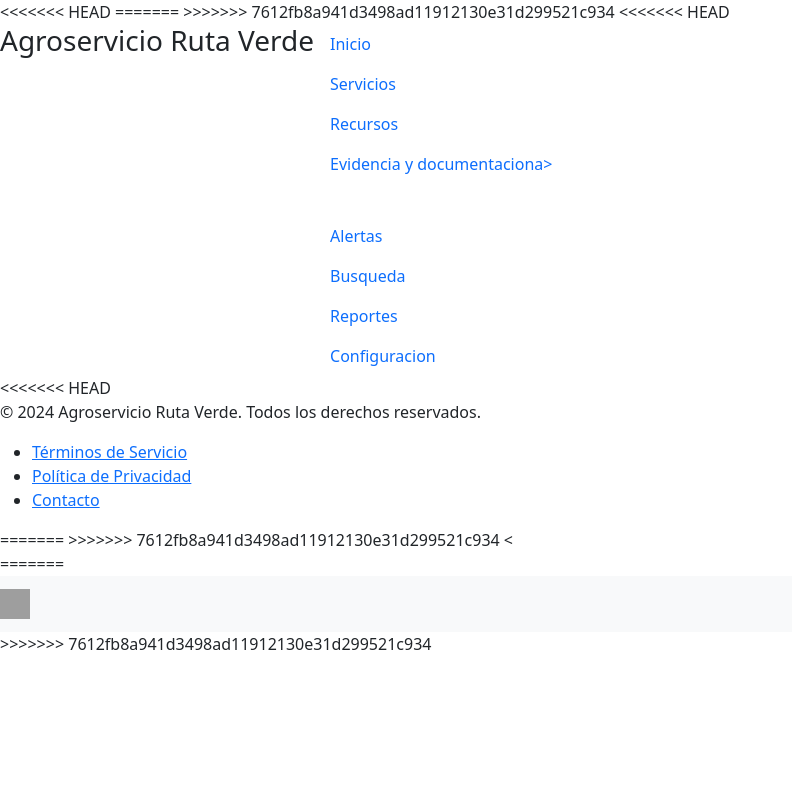
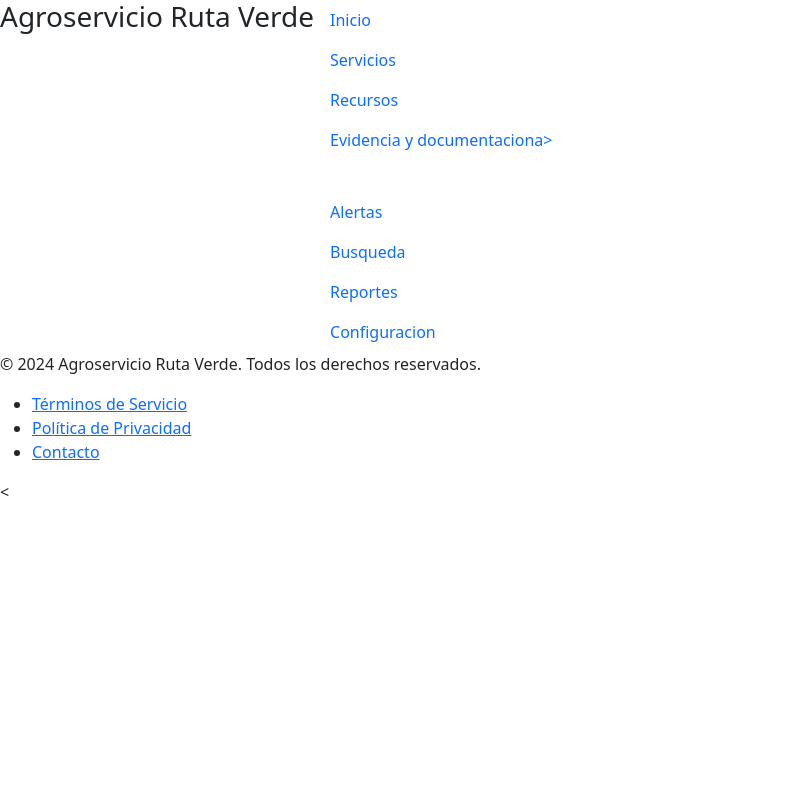
Before and after one commit to Josereph/Agroservicio_RutaVerde, a Python web app: template app/template/layouts/base.html in a window 1280 px wide. Shown: the whole page, without its empty margins (0-792 px from the left). Run offline with Jinja, Linux system fonts and the light colour scheme; the template is opened without the code that fills it, so the values that code supplies are empty; grey boxes are pictures that could not be loaded.

Commit message:
Resolviendo conflictos

```diff
--- a/app/template/layouts/base.html
+++ b/app/template/layouts/base.html
@@ -1,13 +1,8 @@
-<<<<<<< HEAD
-=======
-<!--Plantilla principal-->
->>>>>>> 7612fb8a941d3498ad11912130e31d299521c934
 <!DOCTYPE html>
 <html lang="en">
 <head>
     <meta charset="UTF-8">
     <meta name="viewport" content="width=device-width, initial-scale=1.0">
-<<<<<<< HEAD
     <title>Sidebar</title>
     <link rel="stylesheet" href="/static/css/sidebar.css">
     <link rel="stylesheet" href="/static/css/bootstrap.min.css">
@@ -50,18 +45,5 @@
     </footer>
     <script src="/static/js/bootstrap.bundle.min.js"></script>
 
-=======
-    <title>Document</title>
-</head>
-<body>
-
-    <!-- Just an image -->
-<nav class="navbar navbar-light bg-light">
-  <a class="navbar-brand" href="#">
-    <img src="/docs/4.1/assets/brand/bootstrap-solid.svg" width="30" height="30" alt="">
-  </a>
-</nav>
-
->>>>>>> 7612fb8a941d3498ad11912130e31d299521c934
 </body>
 </html>
--- a/app/template/layouts/footer.html
+++ b/app/template/layouts/footer.html
@@ -1,4 +1,3 @@
-<<<<<<< HEAD
 <!--Footer de la pagina-->
 <footer>
     <div class="footer-content">
@@ -9,17 +8,3 @@
             <li><a href="/contacto">Contacto</a></li>
         </ul>
 </footer>
-=======
-<!--footer lite-->
-<!DOCTYPE html>
-<html lang="en">
-<head>
-    <meta charset="UTF-8">
-    <meta name="viewport" content="width=device-width, initial-scale=1.0">
-    <title>Document</title>
-</head>
-<body>
-
-</body>
-</html>
->>>>>>> 7612fb8a941d3498ad11912130e31d299521c934
```
Also changed, not shown: app/template/layouts/index.html (+1 -16 lines).
